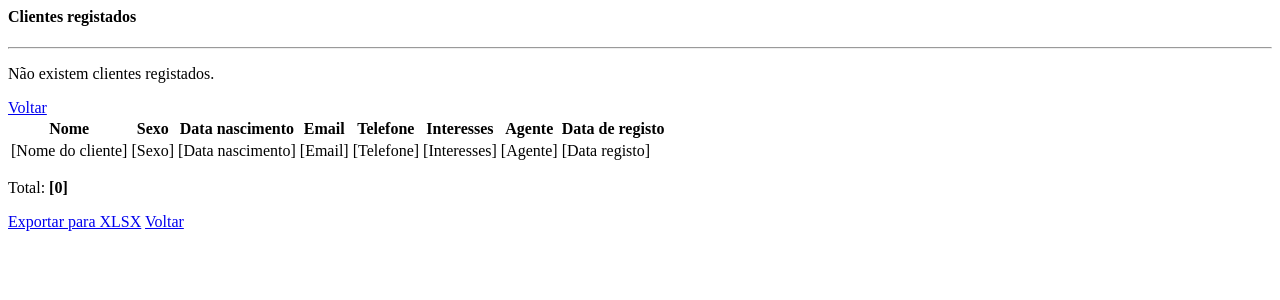
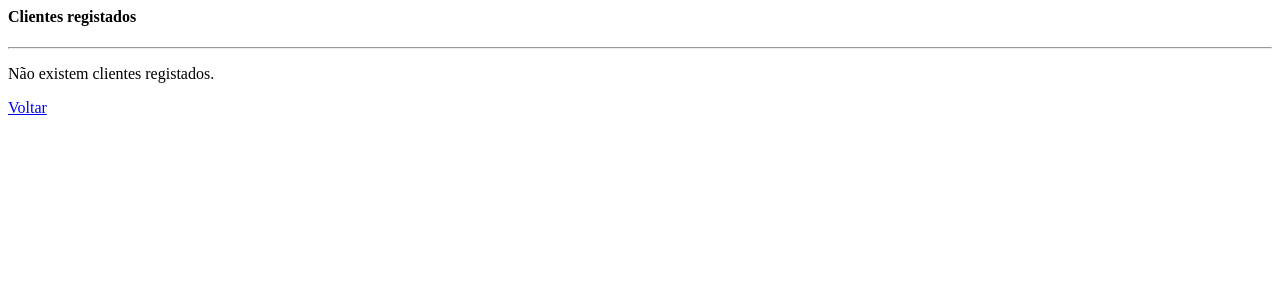
Before and after one commit to Paulo-VictorSB/Basic-Name_Gatering, a PHP site: page /global_clients.php in a window 1280 px wide. Shown: the top 300 px of the page. Run offline with PHP 8.4, Linux system fonts and the light colour scheme.

Commit message:
terminar em aline

```diff
--- a/app/controllers/Agent.php
+++ b/app/controllers/Agent.php
@@ -4,8 +4,6 @@ namespace bng\Controllers;
 
 use bng\Controllers\BaseController;
 use bng\Models\Agents;
-use PhpOffice\PhpSpreadsheet\Reader\Csv;
-use PhpOffice\PhpSpreadsheet\Reader\Xlsx;
 use PhpOffice\PhpSpreadsheet\Spreadsheet;
 use PhpOffice\PhpSpreadsheet\Worksheet\Worksheet;
 use PhpOffice\PhpSpreadsheet\Writer\Xlsx as WriterXlsx;
--- a/app/views/global_clients.php
+++ b/app/views/global_clients.php
@@ -7,13 +7,17 @@
 
             <hr>
 
+            <?php if (empty($clients)): ?>
+
                 <p class="my-4 text-center opacity-75">Não existem clientes registados.</p>
 
                 <div class="text-center mb-5">
-                <a href="#" class="btn btn-secondary px-4"><i class="fa-solid fa-chevron-left me-2"></i>Voltar</a>
+                    <a href="?ct=main&mt=index" class="btn btn-secondary px-4"><i class="fa-solid fa-chevron-left me-2"></i>Voltar</a>
                 </div>
 
-            <table class="table table-striped table-bordered">
+            <?php else: ?>
+
+                <table class="table table-striped table-bordered" id="tb_clients">
                     <thead class="table-dark">
                         <tr>
                             <th>Nome</th>
@@ -27,29 +31,66 @@
                         </tr>
                     </thead>
                     <tbody>
+                        <?php foreach ($clients as $client) : ?>
                         <tr>
-                        <td>[Nome do cliente]</td>
-                        <td class="text-center">[Sexo]</td>
-                        <td class="text-center">[Data nascimento]</td>
-                        <td>[Email]</td>
-                        <td class="text-center">[Telefone]</td>
-                        <td>[Interesses]</td>
-                        <td>[Agente]</td>
-                        <td>[Data registo]</td>
+                            <td><?= $client->name ?></td>
+                            <td class="text-center"><?= $client->gender == 'm' ? 'Masculino' : 'Feminino' ?></td>
+                            <td class="text-center"><?= $client->birthdate ?></td>
+                            <td><?= $client->email ?></td>
+                            <td class="text-center"><?= $client->phone ?></td>
+                            <td><?= $client->interests ?></td>
+                            <td><?= $client->agent ?></td>
+                            <td><?= $client->created_at ?></td>
                         </tr>
+                        <?php endforeach; ?>
                     </tbody>
                 </table>
 
-            <div class="row">
+                <div class="row my-3">
                     <div class="col">
-                    <p class="mb-5">Total: <strong>[0]</strong></p>
+                        <p class="mb-5">Total: <strong><?= count($clients) ?></strong></p>
                     </div>
                     <div class="col text-end">
-                    <a href="#" class="btn btn-secondary px-4"><i class="fa-regular fa-file-excel me-2"></i>Exportar para XLSX</a>
-                    <a href="#" class="btn btn-secondary px-4"><i class="fa-solid fa-chevron-left me-2"></i>Voltar</a>
+                        <a href="?ct=admin&mt=export_clients_xlsx" class="btn btn-secondary px-4"><i class="fa-regular fa-file-excel me-2"></i>Exportar para XLSX</a>
+                        <a href="?ct=main&mt=index" class="btn btn-secondary px-4"><i class="fa-solid fa-chevron-left me-2"></i>Voltar</a>
                     </div>
                 </div>
+            <?php endif; ?>
 
         </div>
     </div>
 </div>
+
+<script>
+    $(document).ready(function (){
+        // datatable
+        $("#tb_clients").DataTable({
+            pageLength: 10,
+            pagingType: "full_numbers",
+            language: {
+                decimal: "",
+                emptyTable: "Sem dados disponíveis na tabela",
+                info: "Mostrando _START_ até _END_ de _TOTAL_ registros",
+                infoEmpty: "Mostrando 0 até 0 de 0 registros",
+                infoFillered: "(Filtrando _MAX_ total de registros)",
+                infoPostFix: "",
+                thousands: ",",
+                lengthMenu: "Mostrando _MENU_ registros por página",
+                loadingRecords: "Carregando...",
+                processing: "Processando...",
+                search: "Filtrar:",
+                zeroRecords: "Nenhum registro encontrado",
+                paginate: {
+                    first: "Primeira",
+                    last: "Última",
+                    next: "Próxima",
+                    previous: "Anterior"
+                },
+                aria: {
+                    sortAscending: ": ative para classificar a coluna em ordem crescente.",
+                    sortAscending: ": ative para classificar a coluna em ordem crescente."
+                }
+            }
+        });
+    })
+</script>
--- a/app/views/homepage.php
+++ b/app/views/homepage.php
@@ -30,7 +30,7 @@
 
             <?php else: ?>
                 <!-- clientes -->
-                <a href="#" class="unlink m-2">
+                <a href="?ct=admin&mt=all_clients" class="unlink m-2">
                     <div class="home-option p-5 text-center">
                         <h3 class="mb-3"><i class="fa-solid fa-users"></i></h3>
                         <h5>Clientes</h5>
```
Also changed, not shown: app/controllers/Admin.php (added, +73 -0 lines), app/models/AdminModel.php (added, +32 -0 lines), 1 other file. Lines whose indentation alone changed are shown as unchanged.
